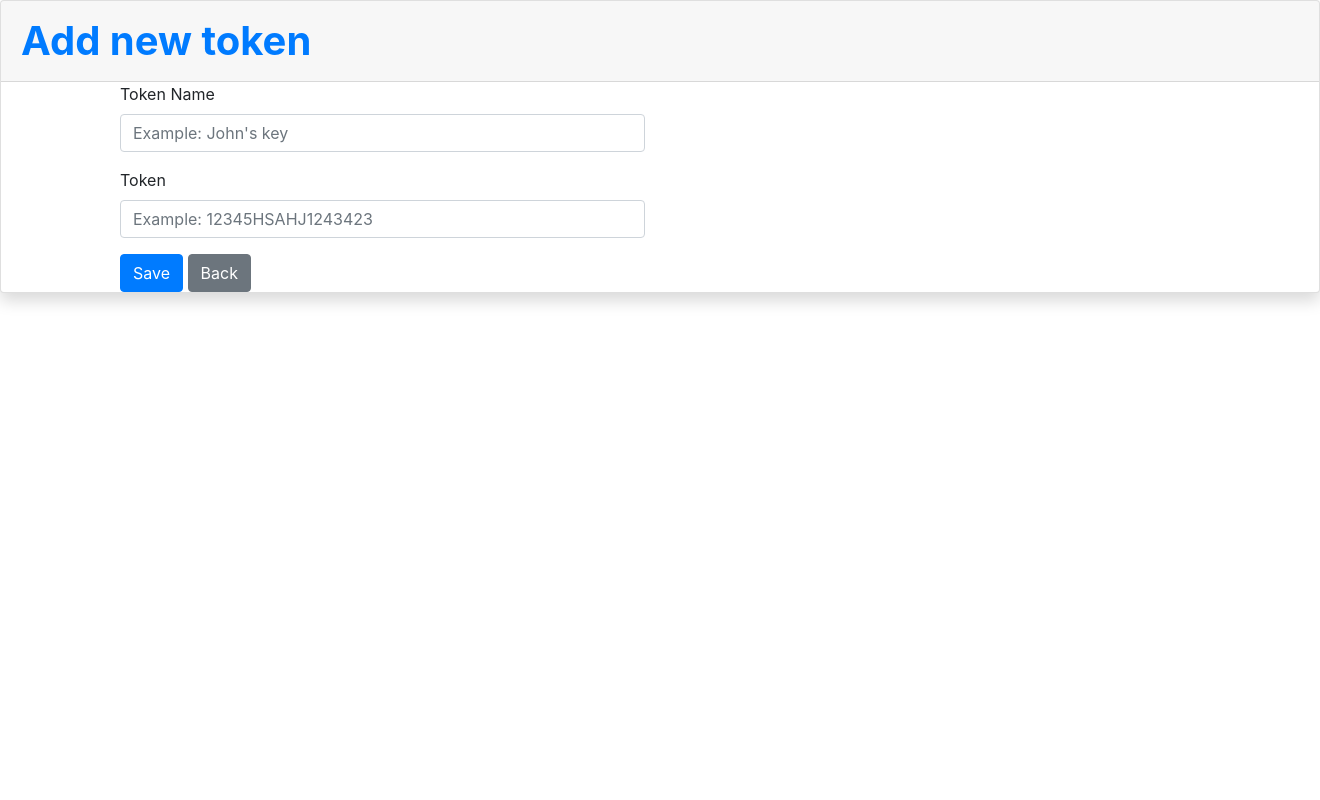
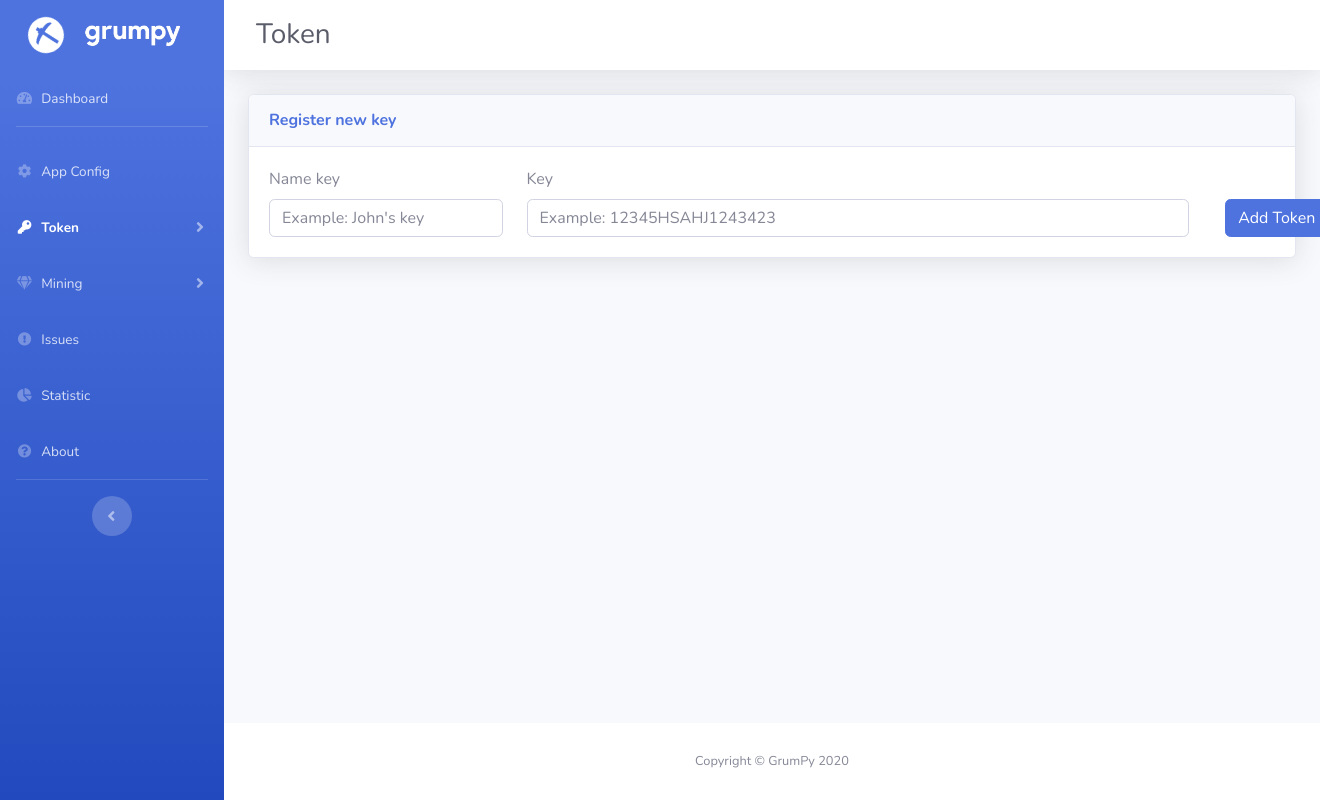
Before and after one commit to arieslab/GrumPy, a Django app: page /keyform in a window 1320 px wide; the page is wider, and only the part inside the window is pictured. Run offline with Django 3.2, Linux system fonts and the light colour scheme; parts of the project's set-up code (start-up, migrations or seed data) failed here and were passed over; some libraries are stand-ins or nearby versions.

Commit message:
Improvements to the Style of the token registration layout

```diff
--- a/Miner/templates/miner/keyForm.html
+++ b/Miner/templates/miner/keyForm.html
@@ -1,36 +1,42 @@
-{% load bootstrap4 %}
+{% extends 'base.html' %}
 
-<!DOCTYPE html>
-<html lang="en">
-<head>
-    <meta charset="UTF-8">
-    <title>Add key</title>
-    {% bootstrap_css %}
-</head>
-<body>
+{% block title %} Grumpy - Keys {% endblock %}
+
+
+{% block title_page %}Token{% endblock %}
+
+{% block keys_active %}active{% endblock %}
+{% block register_key_active %}active{% endblock %}
+
+{% block content %}
+
 
 <div class="card shadow mb-4">
     <div class="card-header py-3">
-            <h1 class="m-0 font-weight-bold text-primary"> Add new token </h1>
+        <h6 class="m-0 font-weight-bold text-primary">Register new key</h6>
     </div>
-        {% bootstrap_messages %}
+    <div class="card-body">
+        <form METHOD="POST" class="key">
+            {% csrf_token %}
             <div class="form-key row">
-            <div class="container">
-                <form action="{% url 'keyform' %}" method="post" class="form" autocomplete="off">
-                    {% csrf_token %}
-                    <div class="col-sm-6">
-                        {% bootstrap_form form %}
+                <input type="hidden" name="csrfmiddlewaretoken" value="WWsMxu7Y8cMlpR4P4s50myUqAM2jbPD2URGF49OiULbbPGCqKN8ky2g61uTULaw5">
+                <div class="col-sm-3 mb-3 mb-sm-0">
+                    <label class="control-label">Name key</label>
+                    <input type="text" name="tokenname" placeholder="Example: John's key" required="" id="id_tokenname" class="form-control">
                 </div>
-                    <div class="col-sm-3">
-                        {% buttons %}
-                            <button type="submit", class="btn btn-primary"> Save </button>
-                            <a class="btn btn-secondary" href="{% url 'key' %}" role="button">Back</a>
-                        {% endbuttons %}
+                <div class="col-sm-8">
+                    <label class="control-label">Key</label>
+                    <input type="text" name="token" placeholder="Example: 12345HSAHJ1243423" required="" id="id_token" class="form-control">
+                </div>
+                <div class="col-sm-1">
+                    <div class="col-sm-1">
+                        <label class="control-label"><br></label>
+                        <input type="submit" class="btn btn-primary" value="Add Token">
+                    </div>
+                </div>
             </div>
         </form>
     </div>
 </div>
-        {% bootstrap_javascript jquery="full" %}
-    </div>
-</body>
-</html>
+
+{% endblock %}
```
Lines whose indentation alone changed are shown as unchanged.
